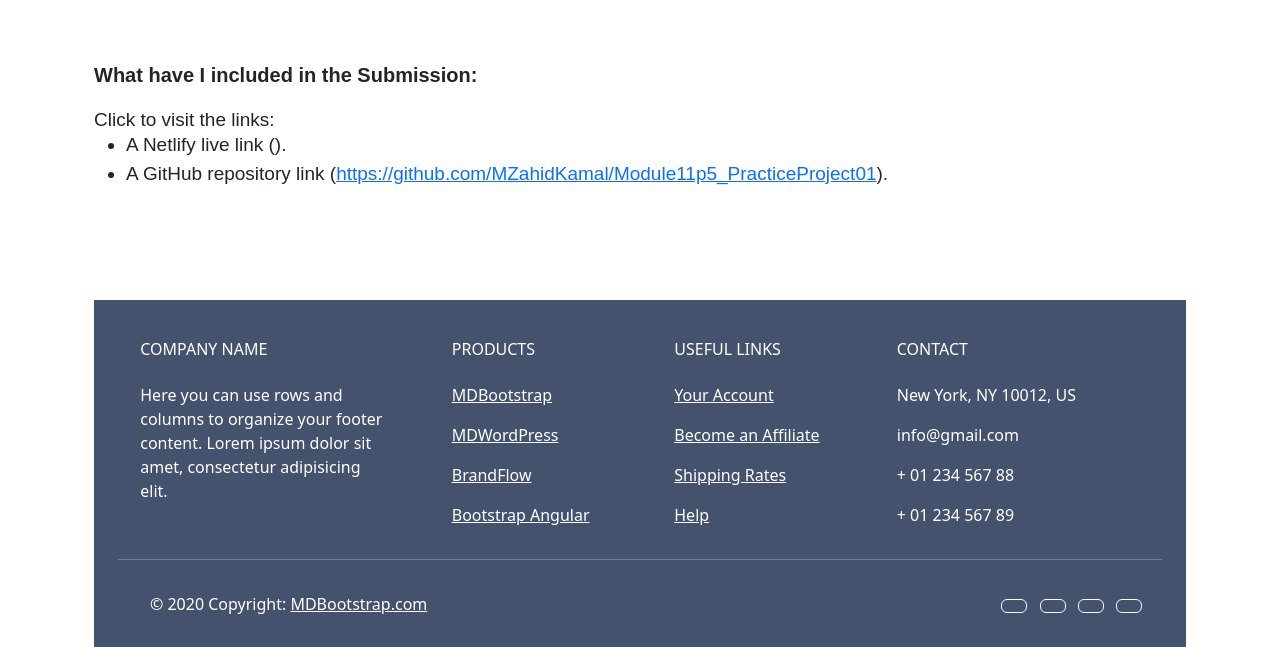
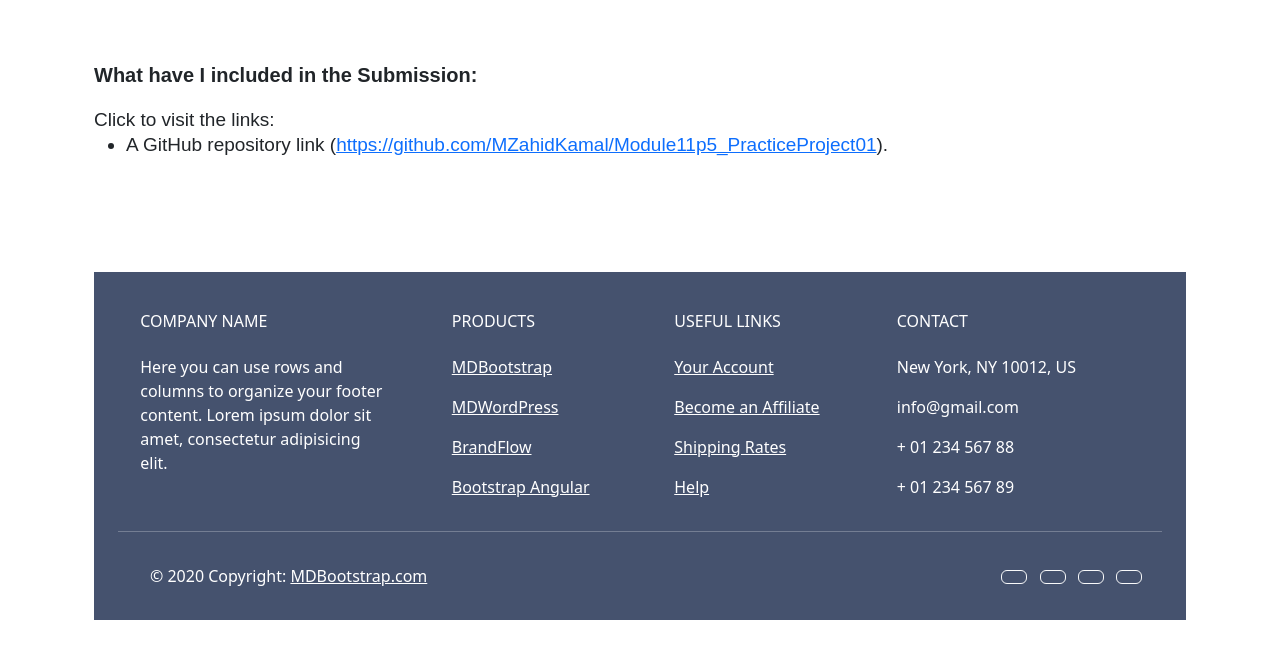
Before and after one commit to MZahidKamal/Module11p5_PracticeProject01, a Django app: page /submission/ in a window 1280 px wide. Shown: the part 70-717 px from the top of the page. Run offline with Django 4.2, Linux system fonts and the light colour scheme.

Commit message:
Daily Learning & Commit

```diff
--- a/meal_app/templates/meal_app/submission.html
+++ b/meal_app/templates/meal_app/submission.html
@@ -12,7 +12,6 @@
 		<p style="font-size: 11.0pt; font-family: 'Calibri',sans-serif; line-height: normal; margin: 0cm;"><span style="font-size: 19px; font-family: arial, helvetica, sans-serif;">&nbsp;</span></p>
 		<p style="font-size: 11.0pt; font-family: 'Calibri',sans-serif; line-height: normal; margin: 0cm;"><span style="font-family: arial, helvetica, sans-serif;"><span style="font-size: 19px;">Click to visit the links:</span></span></p>
 		<ul style="list-style-type: disc;">
-			<li><span style="font-size: 19px; font-family: arial, helvetica, sans-serif;">A Netlify live link ().&nbsp;</span></li>
 			<li><span style="font-size: 19px; font-family: arial, helvetica, sans-serif;">A GitHub repository link (<a
 					href="https://github.com/MZahidKamal/Module11p5_PracticeProject01">https://github.com/MZahidKamal/Module11p5_PracticeProject01</a>).</span></li>
 		</ul>
@@ -22,3 +21,4 @@
 	<br><br>
 
 {% endblock %}
+s
```
